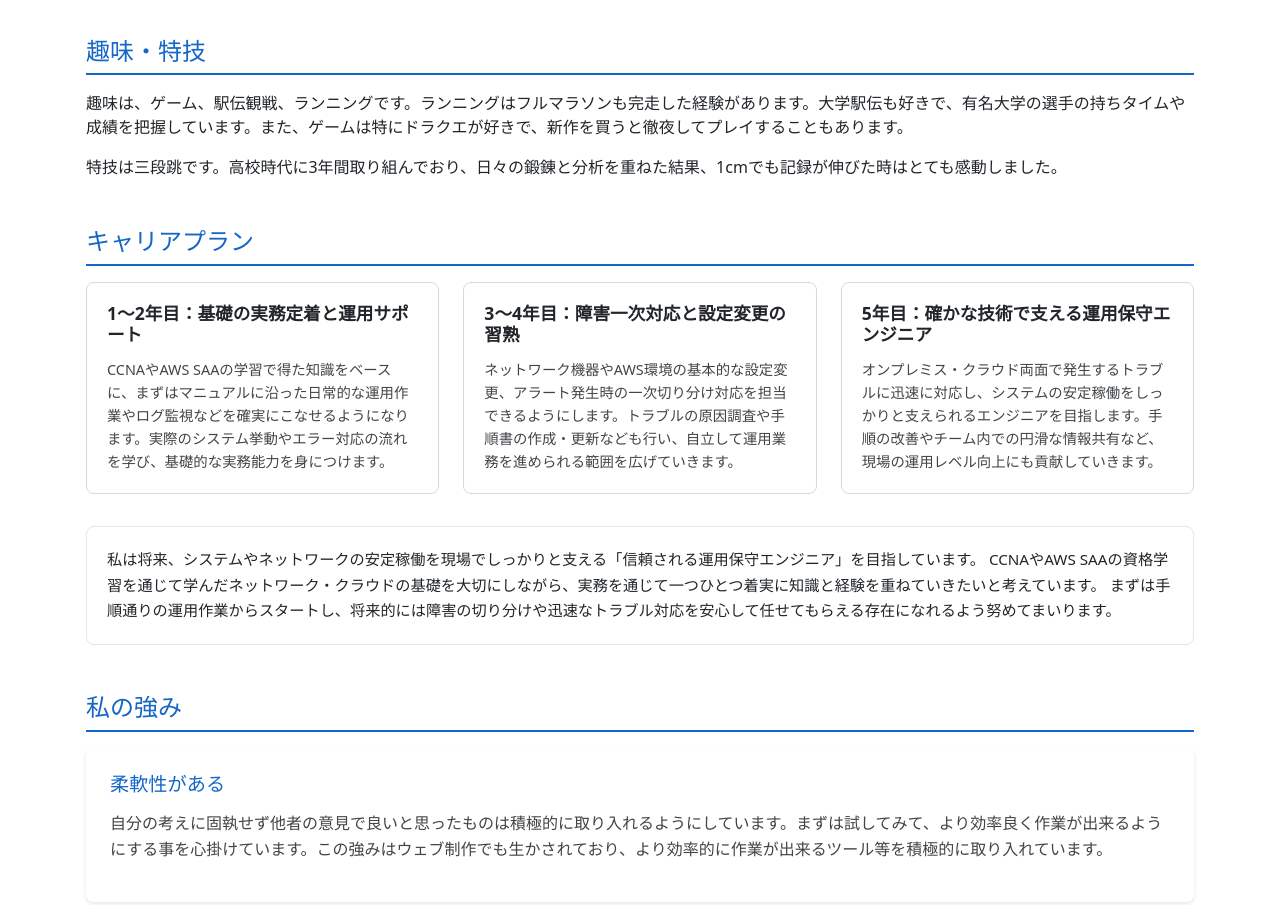
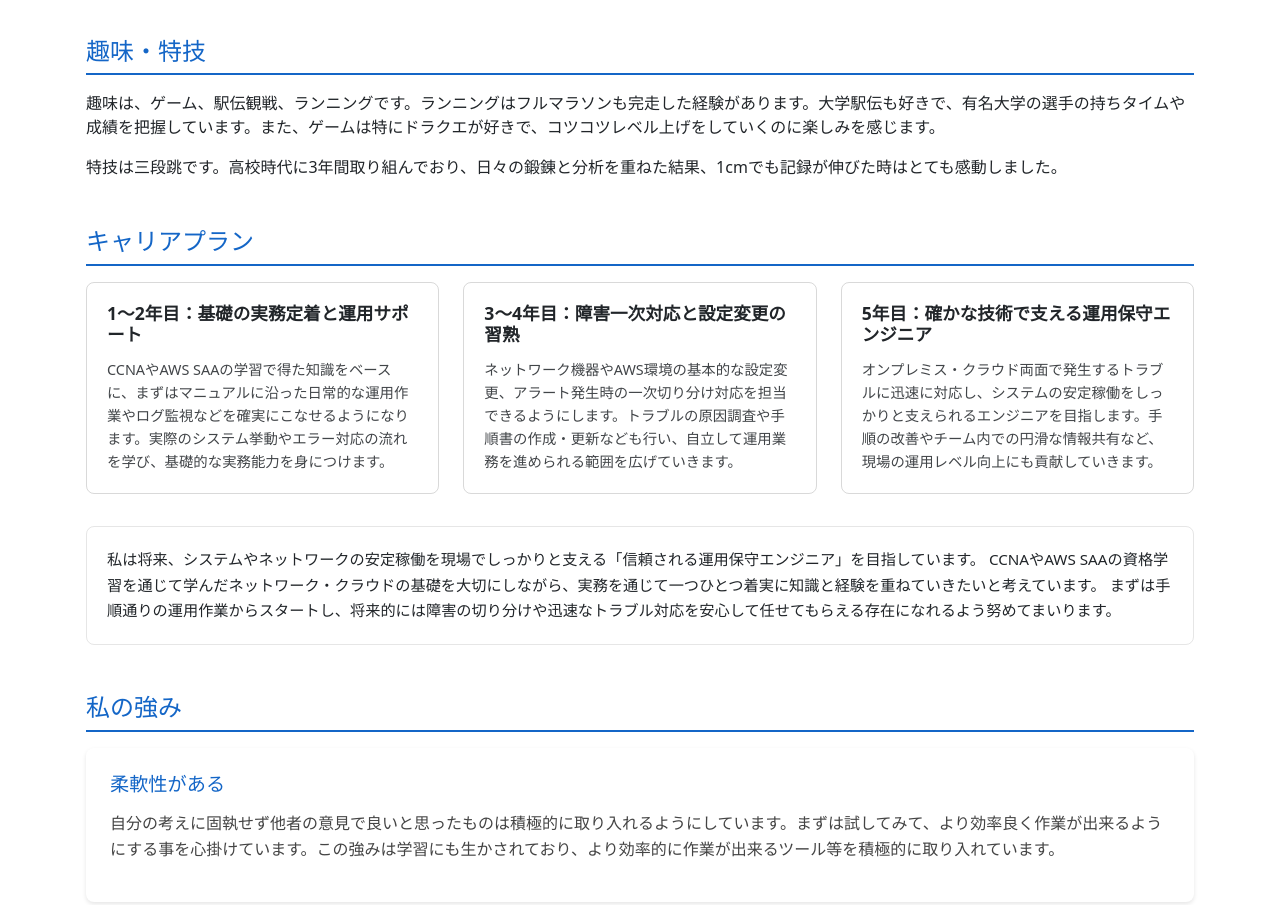
Before and after one commit to masaakitakayama/gatsby-wordpress2, a Gatsby site: page /about_detaill in a window 1280 px wide. Shown: the part 1227-2132 px from the top of the page. Built offline with nearby package versions, Linux system fonts and the light colour scheme; Gatsby itself is replaced by a stand-in of ours.

Commit message:
自己紹介詳細ページ調整

```diff
--- a/src/pages/about_detaill.jsx
+++ b/src/pages/about_detaill.jsx
@@ -83,7 +83,7 @@ const AboutDetaill = () => {
               <div className="hobbies-section">
                 <h2>趣味・特技</h2>
                 <p>
-                  趣味は、ゲーム、駅伝観戦、ランニングです。ランニングはフルマラソンも完走した経験があります。大学駅伝も好きで、有名大学の選手の持ちタイムや成績を把握しています。また、ゲームは特にドラクエが好きで、新作を買うと徹夜してプレイすることもあります。
+                  趣味は、ゲーム、駅伝観戦、ランニングです。ランニングはフルマラソンも完走した経験があります。大学駅伝も好きで、有名大学の選手の持ちタイムや成績を把握しています。また、ゲームは特にドラクエが好きで、コツコツレベル上げをしていくのに楽しみを感じます。
                 </p>
                 <p>
                   特技は三段跳です。高校時代に3年間取り組んでおり、日々の鍛錬と分析を重ねた結果、1cmでも記録が伸びた時はとても感動しました。
@@ -134,7 +134,7 @@ const AboutDetaill = () => {
                 <div className=" strength">
                   <h3>柔軟性がある</h3>
                   <p>
-                    自分の考えに固執せず他者の意見で良いと思ったものは積極的に取り入れるようにしています。まずは試してみて、より効率良く作業が出来るようにする事を心掛けています。この強みはウェブ制作でも生かされており、より効率的に作業が出来るツール等を積極的に取り入れています。
+                    自分の考えに固執せず他者の意見で良いと思ったものは積極的に取り入れるようにしています。まずは試してみて、より効率良く作業が出来るようにする事を心掛けています。この強みは学習にも生かされており、より効率的に作業が出来るツール等を積極的に取り入れています。
                   </p>
                 </div>
                 <div className="strength">
```
